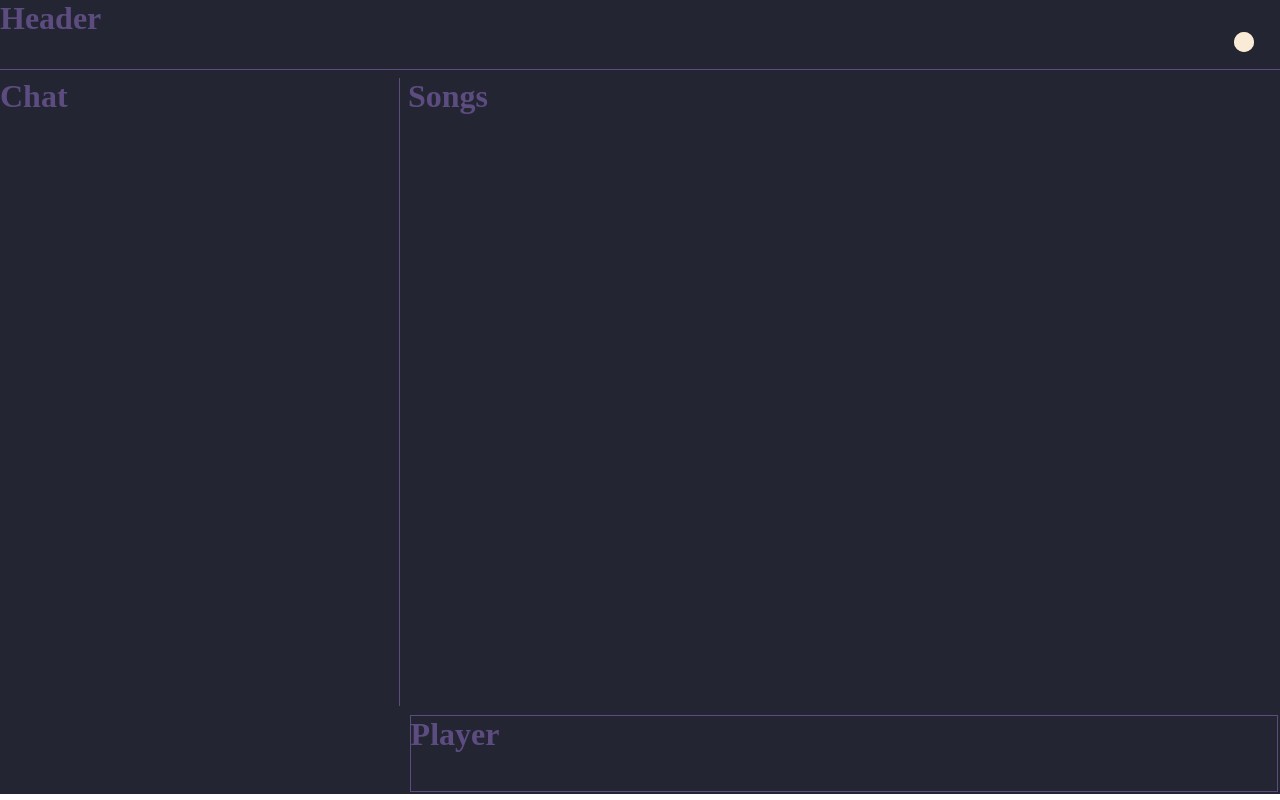
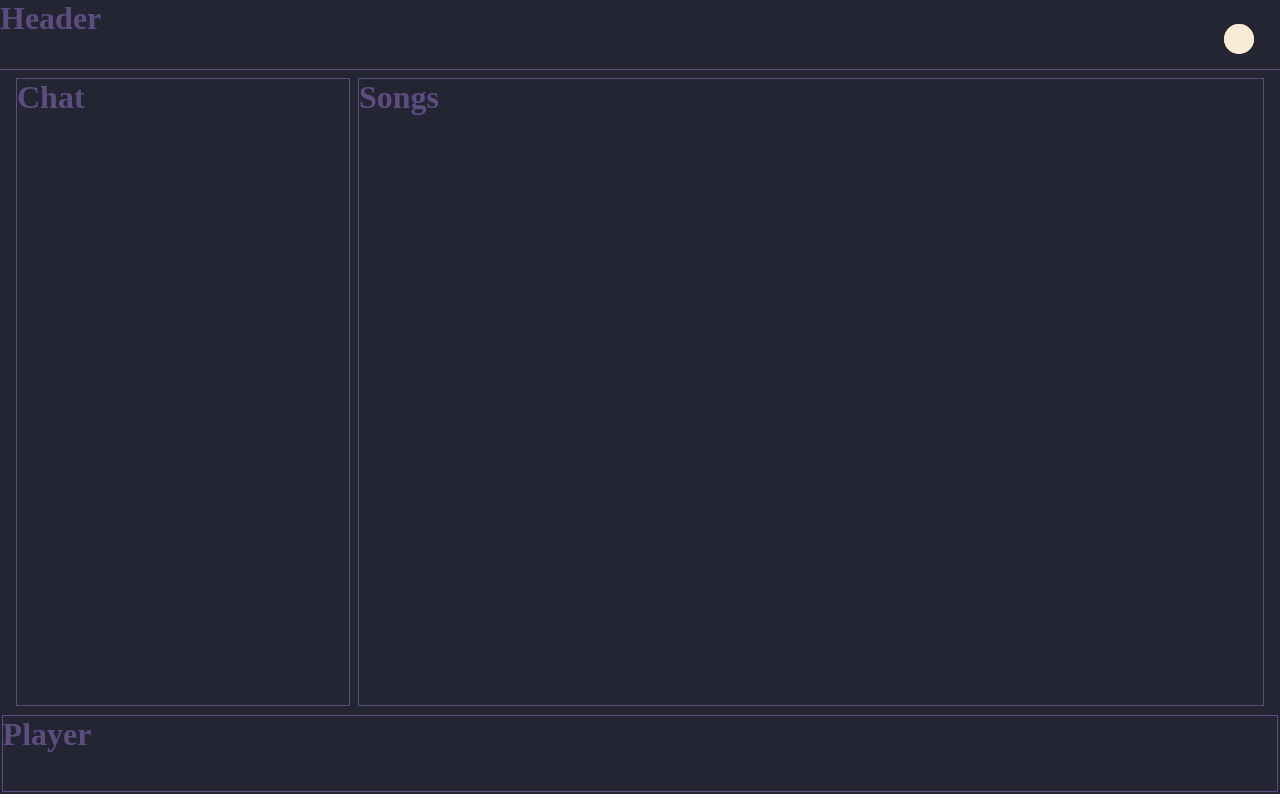
Before and after one commit to ngakana/circular-reveal-theme, a plain HTML site: page index.html in a window 1280 px wide. Drawn offline with Linux system fonts and the light colour scheme.

Commit message:
💄 span player div across width

```diff
--- a/styles.css
+++ b/styles.css
@@ -7,16 +7,15 @@
 }
 
 body {
-    /* padding: 0.2rem 0.2rem 0; */
     overflow: hidden;
 }
 
 .theme-layer, .theme-btn {
     position: absolute;
-    top: 4%;
+    top: 3%;
     right: 2%;
-    width: 20px;
-    height: 20px;
+    width: 30px;
+    height: 30px;
     border-radius: 50%;
     background-color: antiquewhite;
 }
@@ -38,9 +37,9 @@ body {
     grid-template-areas:
     "header header"
     "chat songs"
-    "blank player";
+    "player player";
     grid-template-rows: 70px auto 80px;
-    grid-template-columns: 400px auto;
+    grid-template-columns: clamp(350px, 25%, 550px) auto;
     gap: 0.5rem;
 }
 
@@ -51,18 +50,21 @@ body {
 }
 
 .chat{
+    margin-left: 1rem;
     grid-column: chat;
     color: #5d4c80;
-    border-right: 1px solid #5d4c80;
+    border: 1px solid #5d4c80;
 }
 
 .songs{
+    margin-right: 1rem;
     grid-column: songs;
     color: #5d4c80;
+    border: 1px solid #5d4c80;
 }
 
 .music-player{
-    grid-column: songs;
+    grid-column: player;
     color: #5d4c80;
     margin: 0.1rem;
     border: 1px solid #5d4c80;
```
